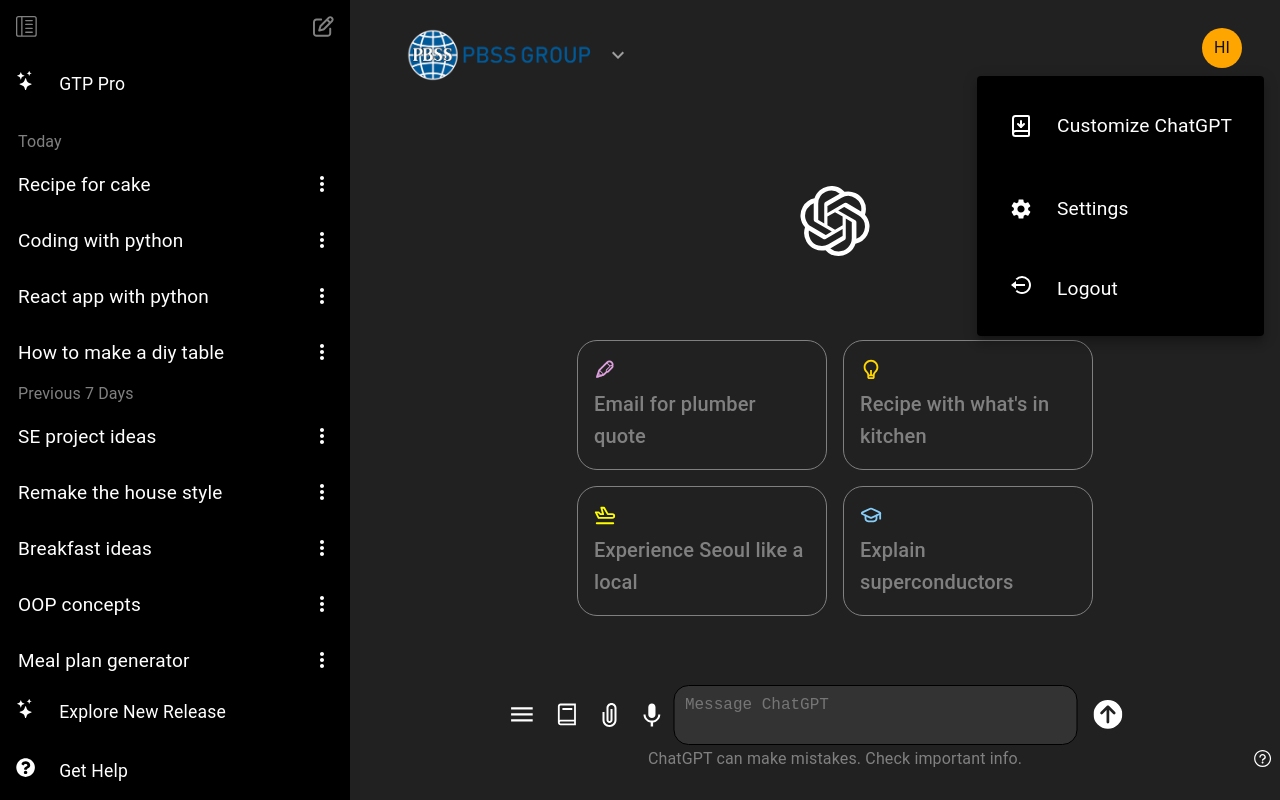
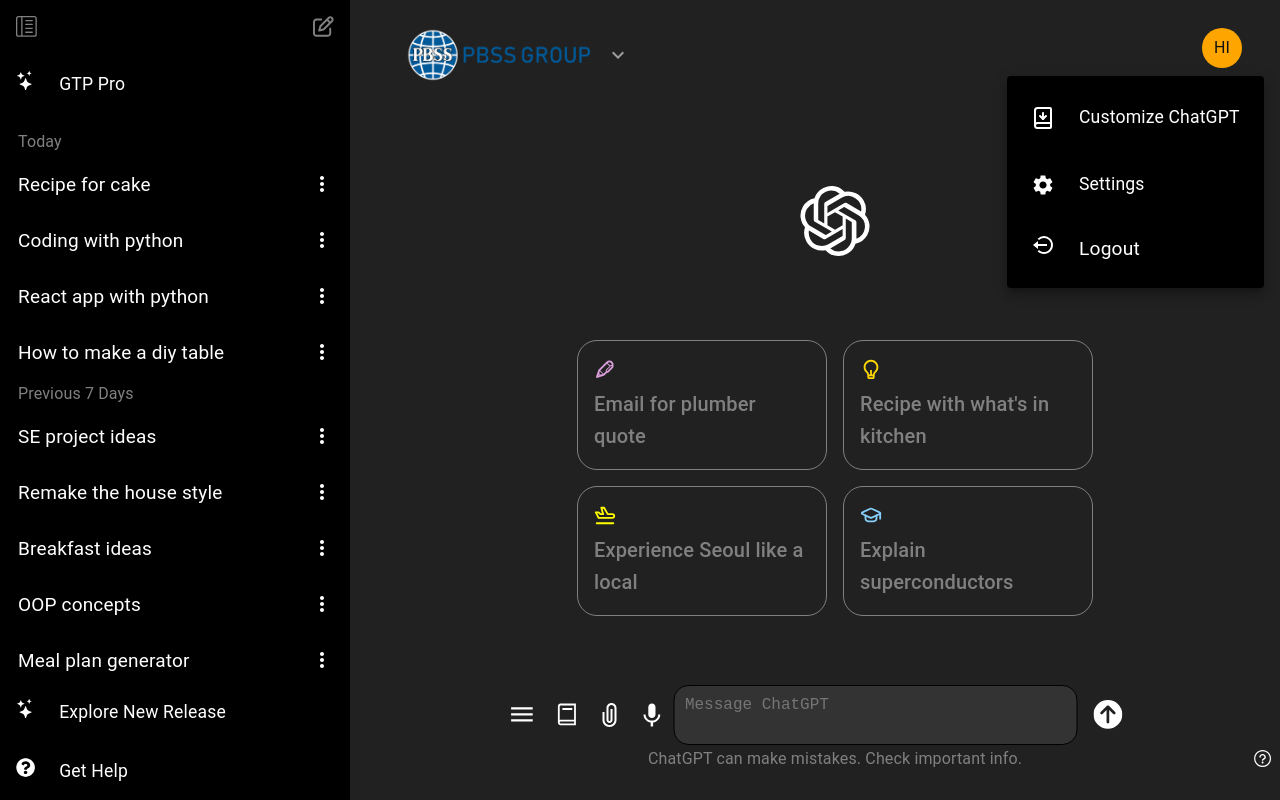
Before and after one commit to Hiru1003/chatgpt-ui, a React (Create React App) app: page / in a window 1280 px wide. Both pictures are taken after a click on the button "HI". Built offline with nearby package versions, Linux system fonts and the light colour scheme.

Commit message:
feat: padding reduce

```diff
--- a/src/components/AvatarDropdown.js
+++ b/src/components/AvatarDropdown.js
@@ -1,5 +1,5 @@
 import React, { useState } from 'react';
-import { Menu, MenuItem, IconButton, Box, Typography, Avatar } from '@mui/material';
+import { Menu, MenuItem, IconButton, Box, Typography, Avatar, useMediaQuery, useTheme } from '@mui/material';
 import { LuBookDown } from "react-icons/lu";
 import { MdSettings } from "react-icons/md";
 import { BiLogOutCircle } from "react-icons/bi";
@@ -12,6 +12,8 @@
   const [customizeChatGPTDialogOpen, setCustomizeChatGPTDialogOpen] = useState(false);
   const [settingsDialogOpen, setSettingsDialogOpen] = useState(false);
   const navigate = useNavigate();
+  const theme = useTheme();
+  const isXSmallScreen = useMediaQuery(theme.breakpoints.down('xs'));
 
   const handleClick = (event) => {
     setAnchorEl(event.currentTarget);
@@ -65,34 +67,34 @@
         }}
       >
         <MenuItem onClick={handleCustomizeChatGPTClick}>
-          <Box sx={{ bgcolor: 'black', p: 2, textAlign: 'left', display: 'flex', flexDirection: 'row', alignItems: 'center', justifyContent: 'center' }}>
+          <Box sx={{ bgcolor: 'black', p: 1, textAlign: 'left', display: 'flex', flexDirection: 'row', alignItems: 'center', justifyContent: 'center' }}>
             <Box sx={{ color: 'white', mr: 3 , mt:1}}>
               <LuBookDown style={{ fontSize: '1.5rem' }} />
             </Box>
             <Box sx={{ color: 'white' }}>
-              <Typography variant="subtitle1" style={{ color: 'white', fontSize: '1.2rem' }}>Customize ChatGPT</Typography>
+              <Typography variant="subtitle1" sx={{ color: 'white', fontSize: isXSmallScreen ? '1rem' : '1.1rem' }}>Customize ChatGPT</Typography>
             </Box>
           </Box>
         </MenuItem>
 
         <MenuItem onClick={handleSettingsClick}>
-          <Box sx={{ bgcolor: 'black', p: 2, textAlign: 'left', display: 'flex', flexDirection: 'row', alignItems: 'center', justifyContent: 'center' }}>
+          <Box sx={{ bgcolor: 'black', p: 1, textAlign: 'left', display: 'flex', flexDirection: 'row', alignItems: 'center', justifyContent: 'center' }}>
             <Box sx={{ color: 'white', mr: 3 , mt:1}}>
               <MdSettings style={{ fontSize: '1.5rem' }} />
             </Box>
             <Box sx={{ color: 'white' }}>
-              <Typography variant="subtitle1" style={{ color: 'white', fontSize: '1.2rem' }}>Settings</Typography>
+              <Typography variant="subtitle1" sx={{ color: 'white', fontSize: isXSmallScreen ? '1rem' : '1.1rem' }}>Settings</Typography>
             </Box>
           </Box>
         </MenuItem>
 
         <MenuItem onClick={handleLogoutClick}>
-          <Box sx={{ bgcolor: 'black', p: 2, textAlign: 'left', display: 'flex', flexDirection: 'row', alignItems: 'center', justifyContent: 'center' }}>
+          <Box sx={{ bgcolor: 'black', p: 1, textAlign: 'left', display: 'flex', flexDirection: 'row', alignItems: 'center', justifyContent: 'center' }}>
             <Box sx={{ color: 'white', mr: 3 }}>
               <BiLogOutCircle style={{ fontSize: '1.5rem' }} />
             </Box>
             <Box sx={{ color: 'white' }}>
-              <Typography variant="subtitle1" style={{ color: 'white', fontSize: '1.2rem' }}>Logout</Typography>
+              <Typography variant="subtitle1" sx={{ color: 'white', fontSize: isXSmallScreen ? '1rem' : '1.2rem' }}>Logout</Typography>
             </Box>
           </Box>
         </MenuItem>
--- a/src/components/QuestionMarkDropdown.js
+++ b/src/components/QuestionMarkDropdown.js
@@ -1,5 +1,5 @@
 import React, { useState } from 'react';
-import { Box, IconButton, Menu, MenuItem, Typography } from '@mui/material';
+import { Box, IconButton, Menu, MenuItem, Typography,useMediaQuery, useTheme  } from '@mui/material';
 import { RxQuestionMarkCircled } from "react-icons/rx";
 import { HiArrowTopRightOnSquare } from "react-icons/hi2";
 import { FaRegKeyboard } from "react-icons/fa6";
@@ -9,6 +9,8 @@
 
 const QuestionMarkDropdown = () => {
     const [anchorEl, setAnchorEl] = useState(null);
+    const theme = useTheme();
+    const isXSmallScreen = useMediaQuery(theme.breakpoints.down('xs'));
     const [showKeyboardShortcuts, setShowKeyboardShortcuts] = useState(false);
 
     const handleIconClick = (event) => {
@@ -58,46 +60,46 @@
             >
                 {/* Menu Items */}
                 <MenuItem onClick={handleClose}>
-                    <Box sx={{ bgcolor: 'black', p: 2, textAlign: 'left', display: 'flex', flexDirection: 'row', alignItems: 'center', justifyContent: 'center' }}>
+                    <Box sx={{ bgcolor: 'black', p: 1, textAlign: 'left', display: 'flex', flexDirection: 'row', alignItems: 'center', justifyContent: 'center' }}>
                         <Box sx={{ color: 'white', mr: 3 , mt:1}}>
                             <HiArrowTopRightOnSquare style={{ fontSize: '1.5rem' }} />
                         </Box>
                         <Box sx={{ color: 'white' }}>
-                            <Typography variant="subtitle1" style={{ color: 'white', fontSize: '1.2rem' }}>Help and FAQ</Typography>
+                            <Typography variant="subtitle1" style={{ color: 'white', fontSize: isXSmallScreen ? '1rem' : '1.1rem' }}>Help and FAQ</Typography>
                         </Box>
                     </Box>
                 </MenuItem>
 
                 <MenuItem onClick={handleClose}>
-                    <Box sx={{ bgcolor: 'black', p: 2, textAlign: 'left', display: 'flex', flexDirection: 'row', alignItems: 'center', justifyContent: 'center' }}>
+                    <Box sx={{ bgcolor: 'black', p: 1, textAlign: 'left', display: 'flex', flexDirection: 'row', alignItems: 'center', justifyContent: 'center' }}>
                         <Box sx={{ color: 'white', mr: 3 , mt:1}}>
                             <HiArrowTopRightOnSquare style={{ fontSize: '1.5rem' }} />
                         </Box>
                         <Box sx={{ color: 'white' }}>
-                            <Typography variant="subtitle1" style={{ color: 'white', fontSize: '1.2rem' }}>Terms and Policies</Typography>
+                            <Typography variant="subtitle1" style={{ color: 'white', fontSize: isXSmallScreen ? '1rem' : '1.1rem'}}>Terms and Policies</Typography>
                         </Box>
                     </Box>
                 </MenuItem>
 
                 <MenuItem onClick={handleClose}>
-                    <Box sx={{ bgcolor: 'black', p: 2, textAlign: 'left', display: 'flex', flexDirection: 'row', alignItems: 'center', justifyContent: 'center' }}>
+                    <Box sx={{ bgcolor: 'black', p: 1, textAlign: 'left', display: 'flex', flexDirection: 'row', alignItems: 'center', justifyContent: 'center' }}>
                         <Box sx={{ color: 'white', mr: 3 , mt:1}}>
                             <HiArrowTopRightOnSquare style={{ fontSize: '1.5rem' }} />
                         </Box>
                         <Box sx={{ color: 'white' }}>
-                            <Typography variant="subtitle1" style={{ color: 'white', fontSize: '1.2rem' }}>Release Notes</Typography>
+                            <Typography variant="subtitle1" style={{ color: 'white', fontSize: isXSmallScreen ? '1rem' : '1.1rem' }}>Release Notes</Typography>
                         </Box>
                     </Box>
                 </MenuItem>
 
                 {/* Keyboard Shortcuts Menu Item */}
                 <MenuItem onClick={handleKeyboardShortcutsClick}>
-                    <Box sx={{ bgcolor: 'black', p: 2, textAlign: 'left', display: 'flex', flexDirection: 'row', alignItems: 'center', justifyContent: 'center' }}>
+                    <Box sx={{ bgcolor: 'black', p: 1, textAlign: 'left', display: 'flex', flexDirection: 'row', alignItems: 'center', justifyContent: 'center' }}>
                         <Box sx={{ color: 'white', mr: 3 , mt:1}}>
                             <FaRegKeyboard style={{ fontSize: '1.5rem' }} />
                         </Box>
                         <Box sx={{ color: 'white' }}>
-                            <Typography variant="subtitle1" style={{ color: 'white', fontSize: '1.2rem' }}>Keyboard Shortcuts</Typography>
+                            <Typography variant="subtitle1" style={{ color: 'white', fontSize: isXSmallScreen ? '1rem' : '1.1rem' }}>Keyboard Shortcuts</Typography>
                         </Box>
                     </Box>
                 </MenuItem>
```
